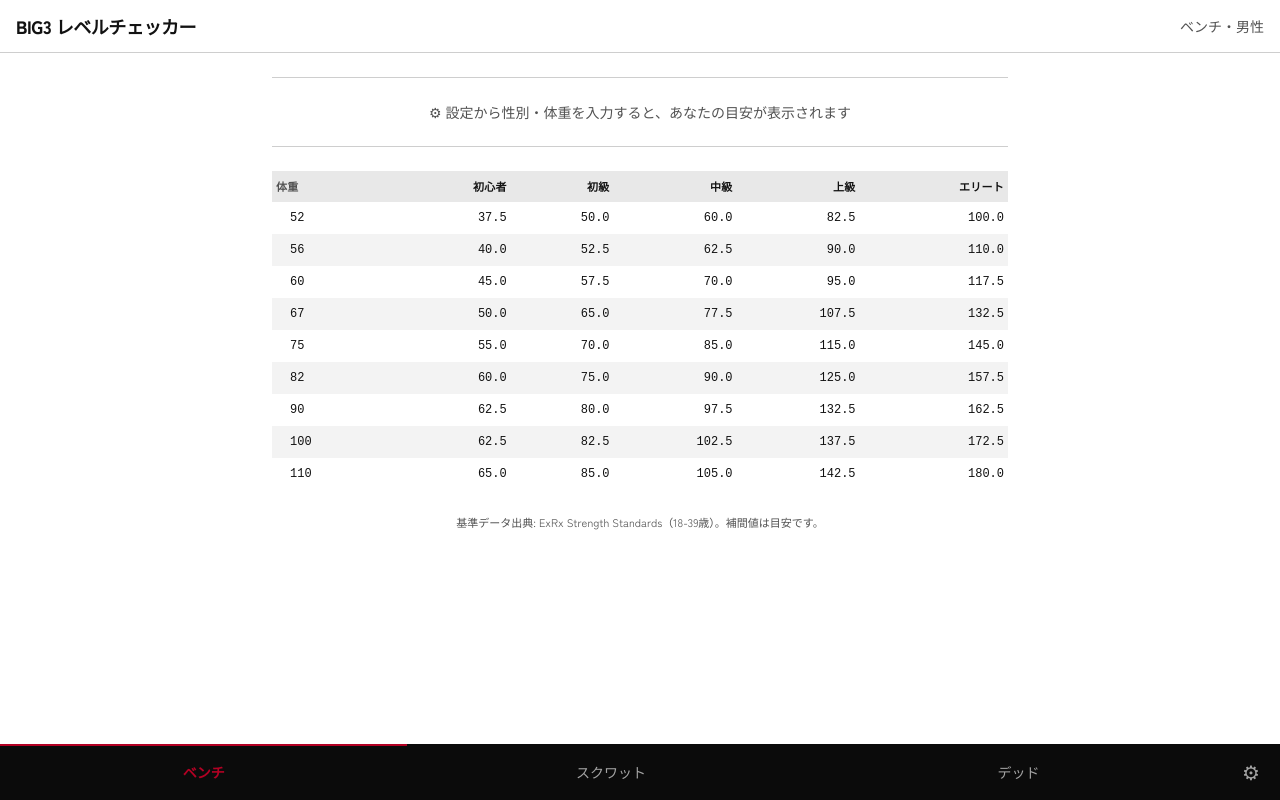
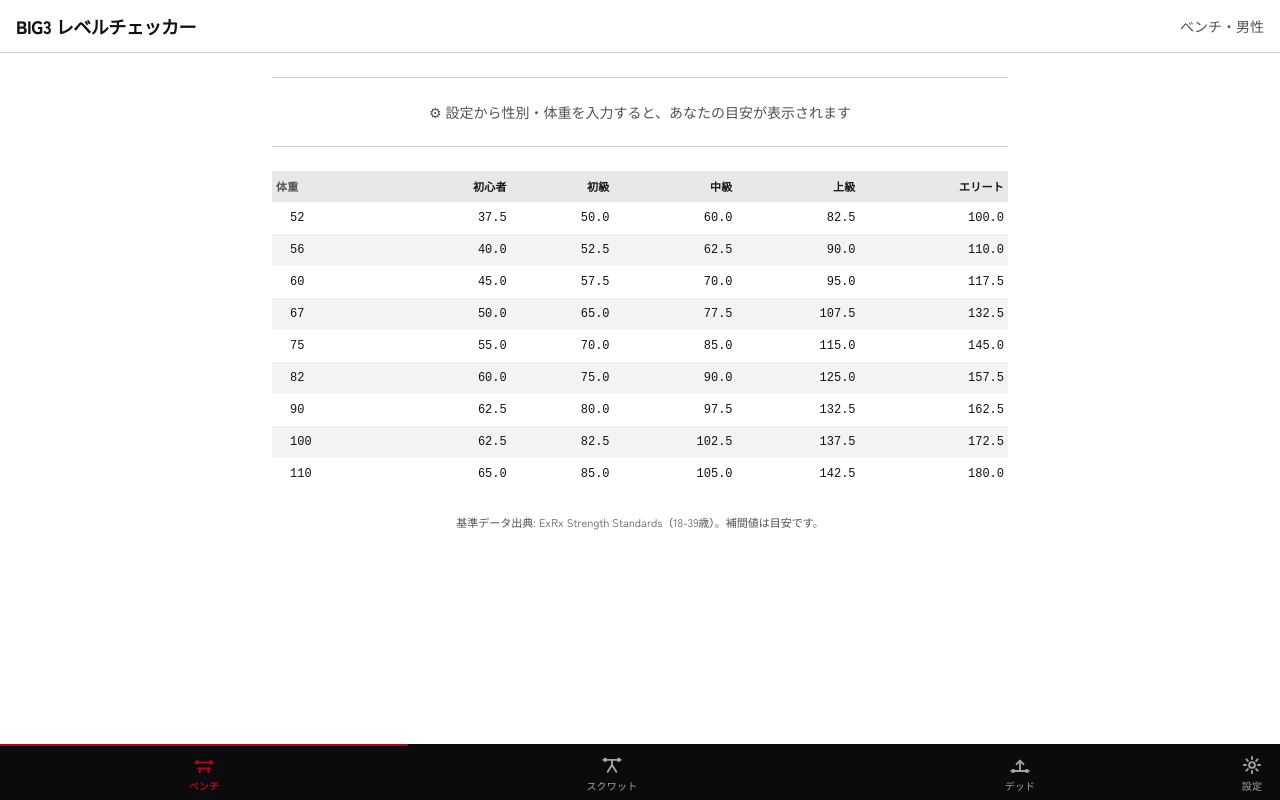
Before and after one commit to snmafcy/big3-strength-checker, a React (Vite) app: page / in a window 1280 px wide. Built offline with nearby package versions, Linux system fonts and the light colour scheme; a web font is replaced by a local one.

Commit message:
feat: icon + small label bottom bar (BIG3 pictograms, gear)

```diff
--- a/src/components/ExerciseBottomBar.tsx
+++ b/src/components/ExerciseBottomBar.tsx
@@ -1,6 +1,7 @@
 import type { Exercise } from '../domain/types';
 import { EXERCISES } from '../domain/types';
 import { EXERCISE_LABEL } from '../domain/labels';
+import { ExerciseIcon, GearIcon } from './icons';
 
 export function ExerciseBottomBar({
   exercise,
@@ -21,12 +22,13 @@ export function ExerciseBottomBar({
             type="button"
             onClick={() => onSelect(e)}
             aria-pressed={active}
-            className={`relative min-h-[56px] flex-1 font-sans text-sm focus-visible:outline-2 focus-visible:outline-primary focus-visible:[outline-offset:-2px] ${
+            className={`relative flex min-h-[56px] flex-1 flex-col items-center justify-center gap-1 font-sans focus-visible:outline-2 focus-visible:outline-primary focus-visible:[outline-offset:-2px] ${
               active ? 'font-bold text-primary' : 'text-[oklch(0.72_0_0)]'
             }`}
           >
             {active && <span className="absolute inset-x-0 top-0 h-0.5 bg-primary" />}
-            {EXERCISE_LABEL[e]}
+            <ExerciseIcon exercise={e} className="h-6 w-6" />
+            <span className="text-[10px] leading-none tracking-wide">{EXERCISE_LABEL[e]}</span>
           </button>
         );
       })}
@@ -34,9 +36,10 @@ export function ExerciseBottomBar({
         type="button"
         aria-label="設定"
         onClick={onOpenSettings}
-        className="min-h-[56px] px-5 text-xl text-[oklch(0.72_0_0)] focus-visible:outline-2 focus-visible:outline-primary focus-visible:[outline-offset:-2px]"
+        className="flex min-h-[56px] flex-col items-center justify-center gap-1 px-4 font-sans text-[oklch(0.72_0_0)] focus-visible:outline-2 focus-visible:outline-primary focus-visible:[outline-offset:-2px]"
       >
-        ⚙
+        <GearIcon className="h-6 w-6" />
+        <span className="text-[10px] leading-none tracking-wide">設定</span>
       </button>
     </nav>
   );
--- /dev/null
+++ b/src/components/icons.tsx
@@ -0,0 +1,64 @@
+import type { SVGProps } from 'react';
+import type { Exercise } from '../domain/types';
+
+const svgBase: SVGProps<SVGSVGElement> = {
+  viewBox: '0 0 28 28',
+  fill: 'none',
+  stroke: 'currentColor',
+  strokeWidth: 2.2,
+  strokeLinecap: 'round',
+  strokeLinejoin: 'round',
+  'aria-hidden': true,
+};
+
+const plate = { fill: 'currentColor', stroke: 'none' as const };
+
+/** BIG3 ピクトグラム。バーの位置と姿勢で種目を示す（掲示板風の硬派な線画）。 */
+export function ExerciseIcon({ exercise, className }: { exercise: Exercise; className?: string }) {
+  if (exercise === 'bench') {
+    // ベンチに横たわりバーを押し上げる：バーベル＋下にベンチ
+    return (
+      <svg {...svgBase} className={className}>
+        <line x1="4" y1="11" x2="24" y2="11" />
+        <circle cx="6" cy="11" r="2.4" {...plate} />
+        <circle cx="22" cy="11" r="2.4" {...plate} />
+        <line x1="7" y1="18" x2="21" y2="18" />
+        <line x1="9" y1="18" x2="9" y2="22.5" />
+        <line x1="19" y1="18" x2="19" y2="22.5" />
+      </svg>
+    );
+  }
+  if (exercise === 'squat') {
+    // バーを担いで沈む：上にバーベル＋曲げた脚
+    return (
+      <svg {...svgBase} className={className}>
+        <line x1="4" y1="8" x2="24" y2="8" />
+        <circle cx="6" cy="8" r="2.4" {...plate} />
+        <circle cx="22" cy="8" r="2.4" {...plate} />
+        <line x1="14" y1="8" x2="14" y2="14" />
+        <line x1="14" y1="14" x2="9" y2="22" />
+        <line x1="14" y1="14" x2="19" y2="22" />
+      </svg>
+    );
+  }
+  // deadlift: 床から引き上げる：下にバーベル＋上向きの引き
+  return (
+    <svg {...svgBase} className={className}>
+      <line x1="4" y1="21" x2="24" y2="21" />
+      <circle cx="6" cy="21" r="2.4" {...plate} />
+      <circle cx="22" cy="21" r="2.4" {...plate} />
+      <line x1="14" y1="21" x2="14" y2="9" />
+      <polyline points="10,13 14,9 18,13" />
+    </svg>
+  );
+}
+
+/** 設定（歯車）。 */
+export function GearIcon({ className }: { className?: string }) {
+  return (
+    <svg {...svgBase} className={className}>
+      <circle cx="14" cy="14" r="3.4" />
+      <path d="M14 4.5V7 M14 21V23.5 M4.5 14H7 M21 14H23.5 M7.4 7.4l1.8 1.8 M18.8 18.8l1.8 1.8 M20.6 7.4l-1.8 1.8 M9.2 18.8l-1.8 1.8" />
+    </svg>
+  );
+}
```
